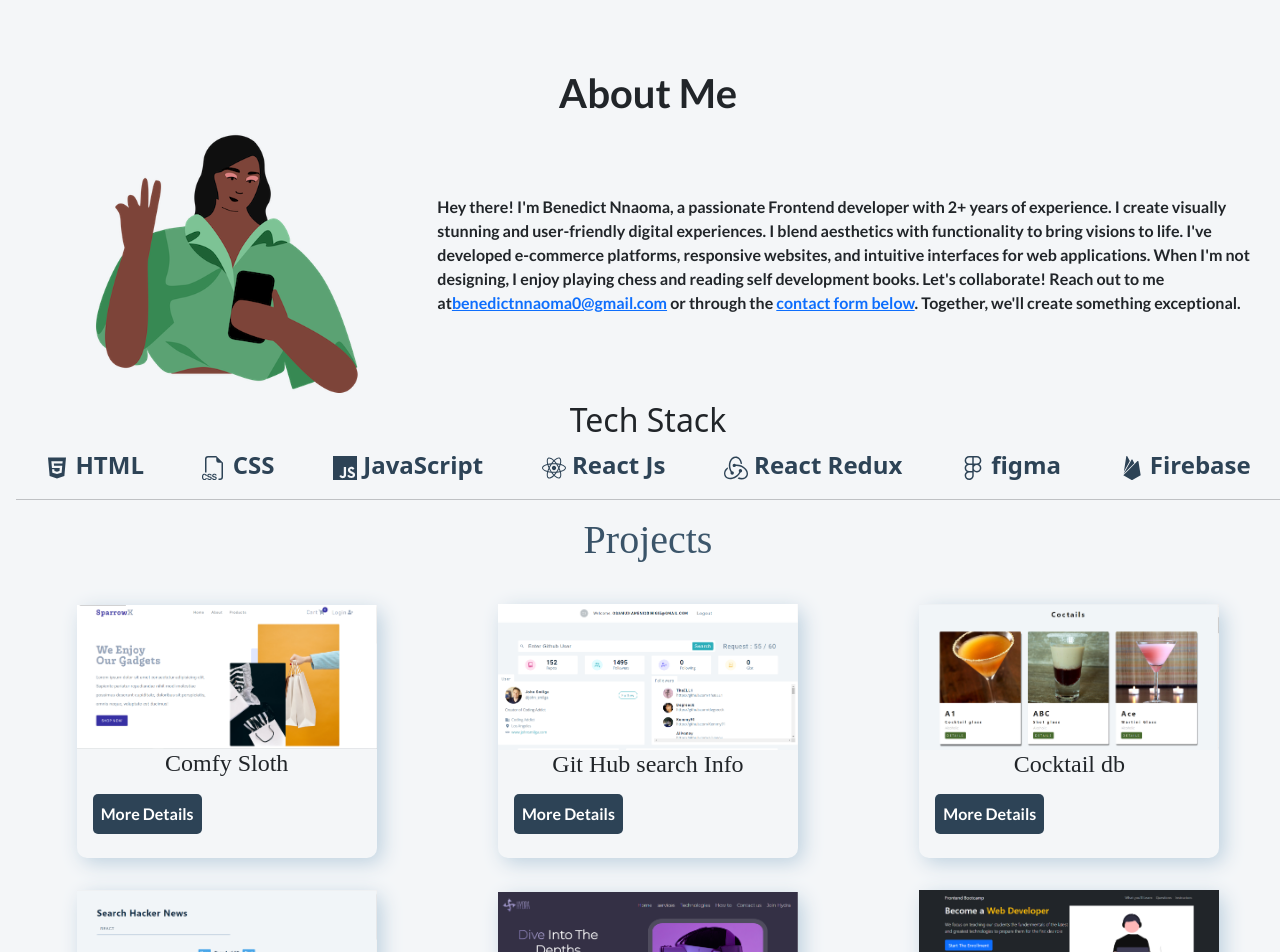
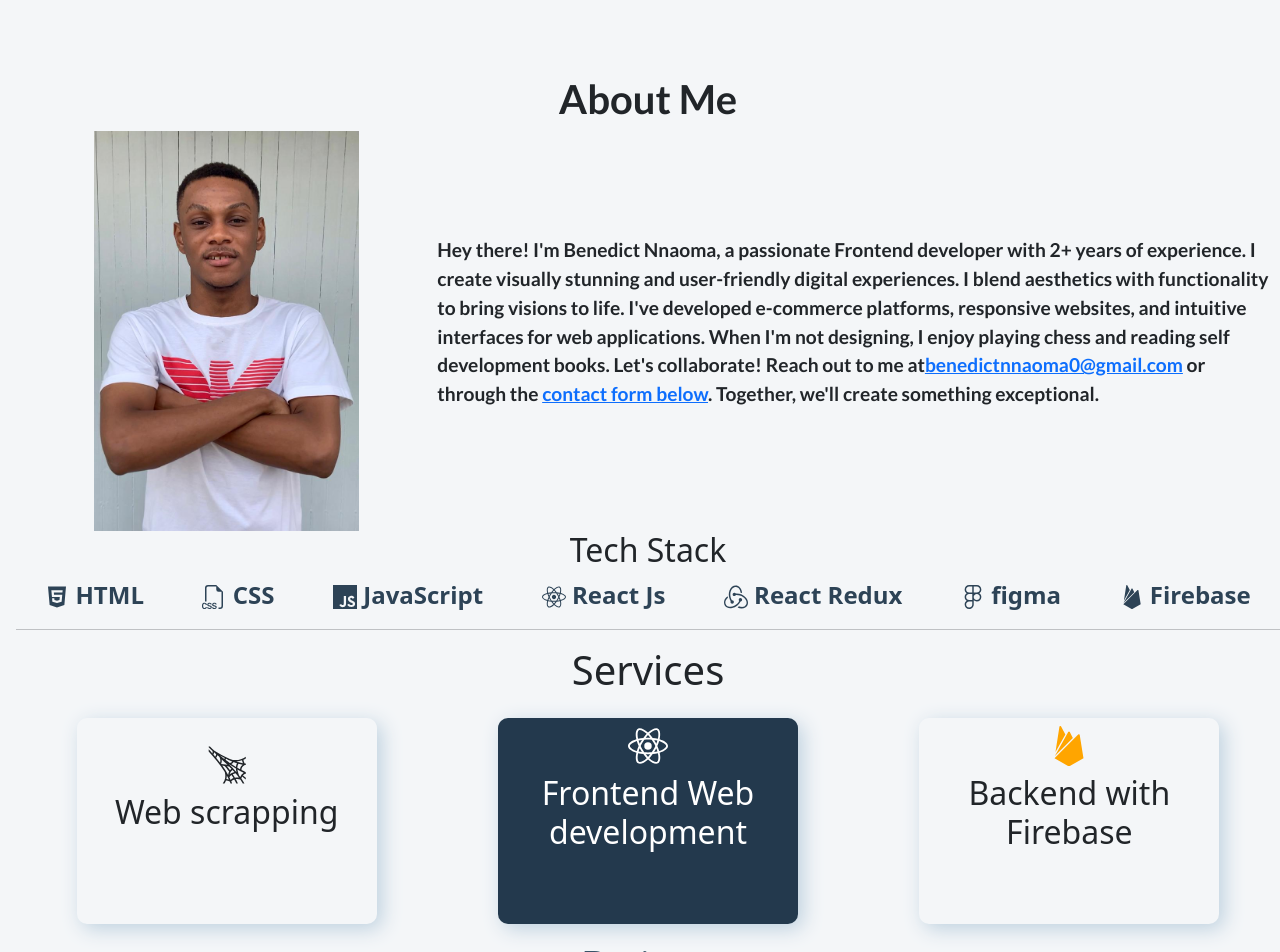
Before and after one commit to Benedictnno/portfolio, a React (Vite) app: page / in a window 1280 px wide. Shown: the part 800-1752 px from the top of the page. Built offline with nearby package versions, Linux system fonts and the light colour scheme; a web font is replaced by a local one.

Commit message:
services

```diff
--- a/src/App.jsx
+++ b/src/App.jsx
@@ -1,4 +1,4 @@
-import { useEffect, useState,createContext } from "react";
+import { useEffect, useState, createContext } from "react";
 import { motion, useScroll } from "framer-motion";
 import Top from "./Components/Top/Top";
 import About from "./Components/About";
@@ -6,6 +6,7 @@ import Projects from "./Components/Projects";
 import Buttom from "./Components/Buttom/Buttom";
 import { ToastContainer } from "react-toastify";
 import "react-toastify/dist/ReactToastify.css";
+import Services from "./Components/Services";
 export const Appcomponet = createContext();
 
 function App() {
@@ -20,9 +21,9 @@ function App() {
           style={{ scaleX: scrollYProgress }}
         />
         <Top />
-        {/* <hr /> */}
         <About />
         <hr />
+        <Services />
         <Projects />
         <Buttom />
         <ToastContainer />
--- a/src/Components/About.jsx
+++ b/src/Components/About.jsx
@@ -3,6 +3,7 @@ import womenImg from "./../images/womenImg.svg";
 import { FaHtml5, FaReact, FaFigma } from "react-icons/fa";
 import { BsFiletypeCss } from "react-icons/bs";
 import { SiJavascript, SiRedux, SiFirebase } from "react-icons/si";
+import Me from "./../images/my_image_2.jpg";
 
 const About = () => {
   const teach = [
@@ -40,7 +41,7 @@ const About = () => {
     <main className="about_container" id="about">
       <h1 className="about">About Me </h1>
       <section className="about_Me">
-        <img src={womenImg} alt="" />
+        <img src={Me} alt="" />
         <div>
           <p>
             Hey there! I'm Benedict Nnaoma, a passionate Frontend developer with
--- /dev/null
+++ b/src/Components/Services.jsx
@@ -0,0 +1,38 @@
+import React from "react";
+import { GiWebSpit } from "react-icons/gi";
+import { SiReact, SiFirebase } from "react-icons/si";
+// import { styles } from "styled-components";
+
+const Services = () => {
+  const data = [
+    { title: "Web scrapping", text: "", icon: <GiWebSpit /> },
+    { title: "Frontend Web development ", text: "", icon: <SiReact /> },
+    { title: "Backend with Firebase", text: "", icon: <SiFirebase /> },
+  ];
+  return (
+    <section className="services">
+      <h1>Services</h1>
+      <article className="services_container">
+        {data.map(({ title, text, icon }, index) => {
+          return (
+            <div
+              className={
+                index === 1 ? "mid_service g_service" : "service g_service"
+              }
+            >
+              <h1 className={index === 2 ? "Fire_Icon" : ""}>{icon}</h1>
+              <h2>{title}</h2>
+              <hr />
+              <p>{text}</p>
+            </div>
+          );
+        })}
+      </article>
+    </section>
+  );
+};
+
+// const Wrapper = styles.section`
+
+// `;
+export default Services;
--- a/src/Components/Top/Top.jsx
+++ b/src/Components/Top/Top.jsx
@@ -1,5 +1,6 @@
 import React, { useEffect } from "react";
 import womenImg from '../../images/womenImg.svg'
+import Me from '../../images/my_image_2.jpg'
 import { MdWavingHand } from "react-icons/md";
 import Aos from "aos";
 import "aos/dist/aos.css";
@@ -19,13 +20,11 @@ const Top = () => {
           <h1 className="">
             Hi <MdWavingHand className="wave_animation" /> I'm
             <span className="name">
-              {/* {name.map((text, index) => { */}
-                {/* return ( */}
+
                   <span> </span><span className="each_letter">
                      Benedict Nnaoma
                   </span>
-                {/* );
-              })} */}
+
             </span>
           </h1>
           <br />
@@ -52,7 +51,7 @@ const Top = () => {
         </section>
 
         <section data-aos="fade-left">
-          <img src={womenImg} alt="" className="top_image"/>
+          <img src={Me} alt="" className="top_image"/>
         </section>
       </main>
 
--- a/src/index.css
+++ b/src/index.css
@@ -25,7 +25,7 @@ body{
   background-color: #f4f6f8;
   margin: 0;
   padding: 0;
-    /* width: 100%; */
+  font-size: 1.2rem;
 }
 .app{
   width: fit-content;
@@ -73,19 +73,8 @@ letter-spacing: 1px;
   font-family: var(--main-font-family);
 }
 
-.each_letter{
-  transition: 1s ease-in-out;
-}
-
-.each_letter:hover{
-  cursor: pointer;
-  transform: scale(1.2);
-}
 
 .centered-container {
-  /* display: flex;
-  justify-content: center;
-  align-items: center; */
   height: 50vh;
 }
 
@@ -125,11 +114,12 @@ white-space: nowrap;
   grid-template-columns: repeat(1 ,3fr 6fr);
   font-family: var(--title-font-family);
   place-items: center;
-  /* justify-content: center;
-  align-items: center;*/
   white-space: break-spaces;
 }
 
+.about_Me > img{
+  max-height: 400px;
+}
 .about{
   text-align: center;
   font-family: var(--title-font-family);
@@ -196,7 +186,8 @@ white-space: nowrap;
   background-position: center;
   background-size: contain;
   background-repeat: no-repeat;
-
+  max-width: 400px;
+  border-radius: 20px  40px 10px 20px ;
 }
 
 .pop_container{
@@ -211,7 +202,6 @@ white-space: nowrap;
   box-shadow: #99b8cf 5px 5px 20px;
   border-radius: 10px;
  display: block;
-
   background-color: #fff;
   font-family: var(--styled-font-family);
   max-width: 50vw;
@@ -369,7 +359,7 @@ margin: 0 auto;
 }
 
 .custom-shape-divider-bottom-1686522821 .shape-fill {
-  fill: #E3ECF5;
+  fill: #a7b5c4;
 }
 /* end */
 .custom-shape-divider-bottom-1686523959 {
@@ -390,7 +380,7 @@ margin: 0 auto;
 }
 
 .custom-shape-divider-bottom-1686523959 .shape-fill {
-  fill: #E9EFF5;
+  fill: #c0cfdf;
 }
 .wave3{
   position: absolute;
@@ -429,6 +419,37 @@ font-family: var(--styled-font-family);
   text-align: center;
 }
 
+.services_container{
+  display: flex;
+  justify-content:space-around;
+
+}
+
+.g_service{
+  display: flex;
+  flex-direction: column;
+  justify-content: center;
+  align-items: center;
+  width: 300px;
+    height: auto;
+    margin: 1rem;
+    border: #89aac3;
+    box-shadow: #bed1df 5px 5px 20px;
+    border-radius: 10px;
+    padding: 0 0 1rem 0;
+}
+
+.services{
+  text-align: center;
+}
+.mid_service{
+  background-color: #23394d;
+  color: #fff;
+}
+
+.Fire_Icon{
+  color: orange;
+}
 @media screen and (max-width: 768px) {
   .Stack_contain {
       display: grid;
@@ -514,4 +535,9 @@ font-family: var(--styled-font-family);
   .contact{
     margin: 0;
   }
+
+  .g_service{
+    display: flex;
+    flex-direction: row;
   }
+}
```
Also changed, not shown: src/images/my_image_1.jpg (added), src/images/my_image_2.jpg (added). Lines whose indentation alone changed are shown as unchanged.
